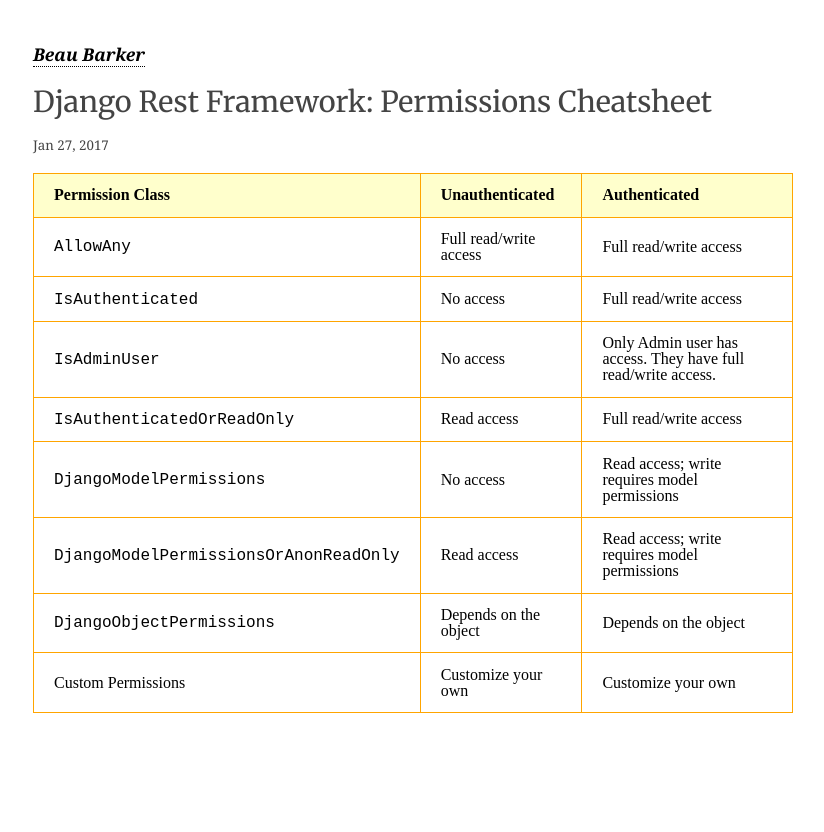
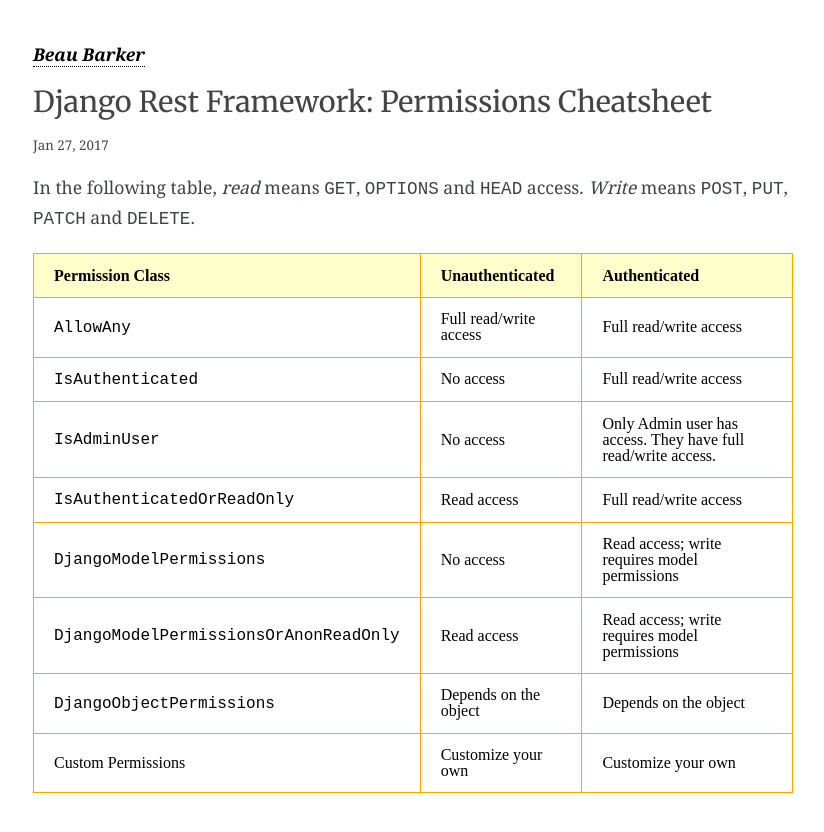
Before and after one commit to explodinglabs/explodinglabs.github.io, a Jekyll site: the page built from _posts/2017-01-27-drf-permissions-cheat-sheet.markdown, in a window 1280 px wide. Shown: the top 832 px of the page, without its empty margins (227-1051 px from the left). Built offline with Jekyll 4.4.1, drawn with Linux system fonts in a browser that asks for light colours; some web fonts are replaced; comment, search, counter and statistics services are not loaded.

Commit message:
Adjust drf permissions doc

```diff
--- a/_posts/2017-01-27-drf-permissions-cheat-sheet.markdown
+++ b/_posts/2017-01-27-drf-permissions-cheat-sheet.markdown
@@ -5,6 +5,9 @@
 permalink: /django/drf-permissions-cheatsheet
 comments: true
 ---
+
+In the following table, *read* means `GET`, `OPTIONS` and `HEAD` access.
+*Write* means `POST`, `PUT`, `PATCH` and `DELETE`.
 
 Permission Class                        | Unauthenticated           | Authenticated
 -|-
```
